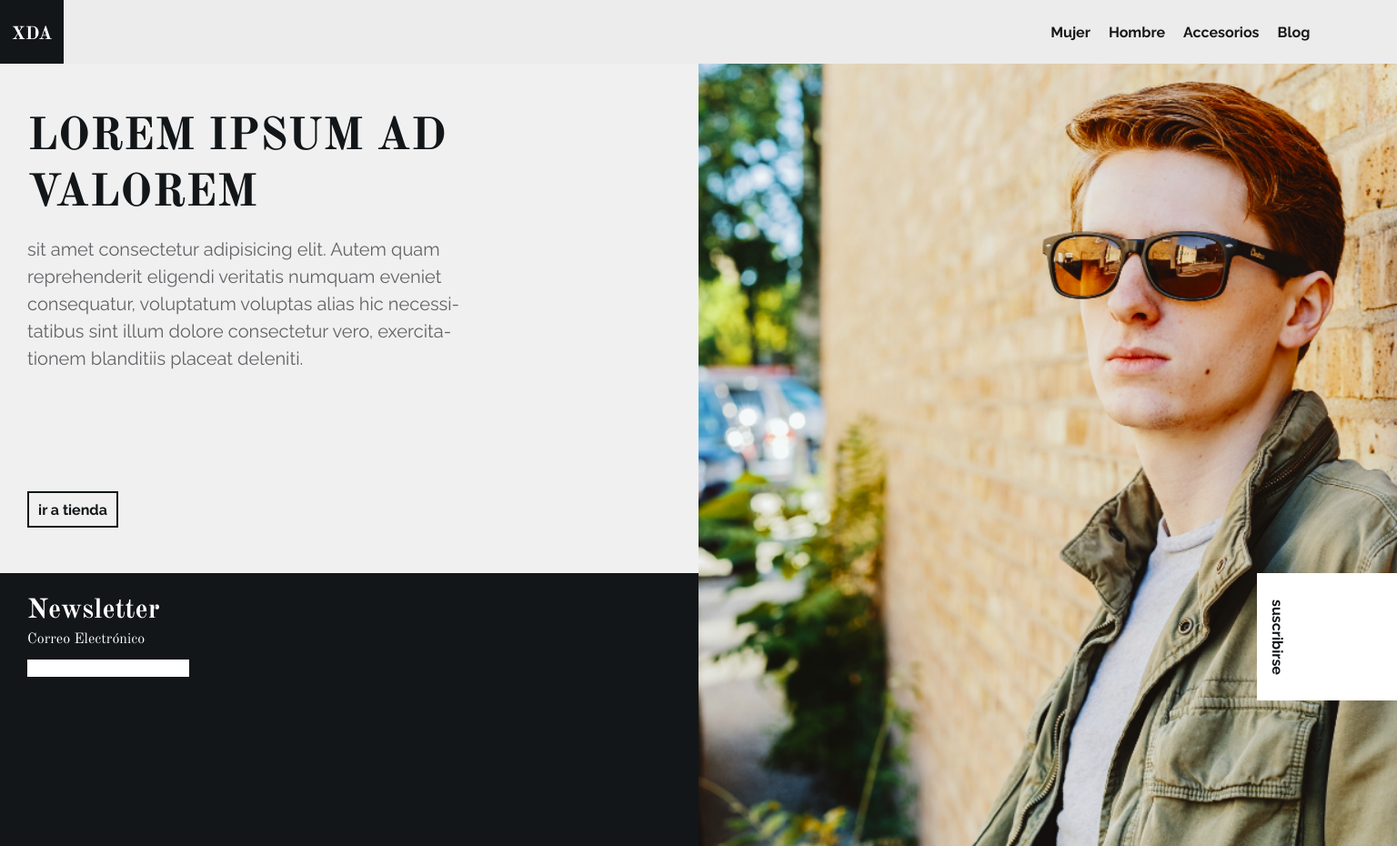
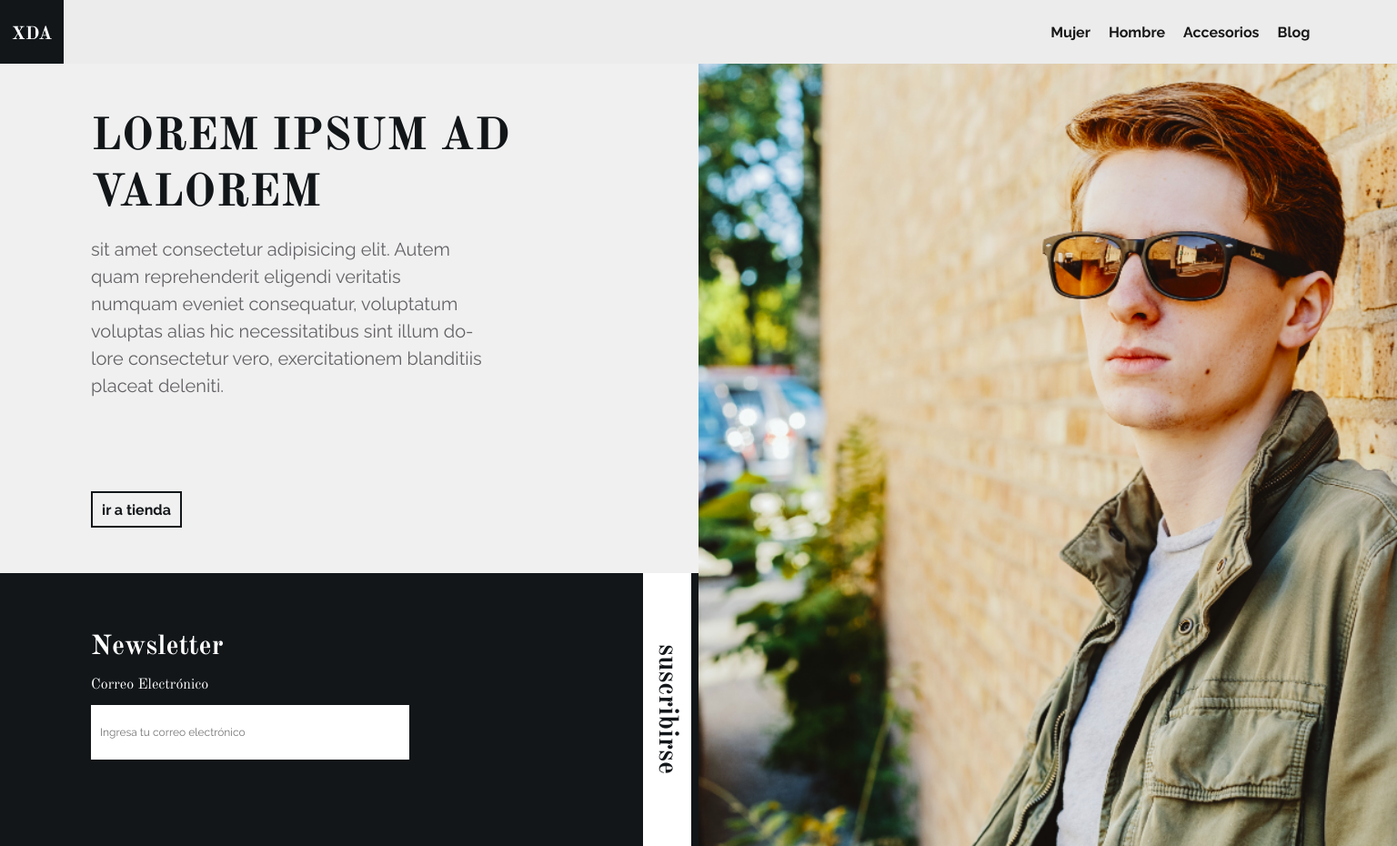
Before and after one commit to MatiasMJ/Tienda-XDA, a plain HTML site: page index.html in a window 1536 px wide. Shown: the whole page at 91% size. Drawn offline with nearby package versions, Linux system fonts and the light colour scheme.

Commit message:
mobile, tablet,desktop ready

```diff
--- a/assets/sass/layout/_article.scss
+++ b/assets/sass/layout/_article.scss
@@ -2,6 +2,14 @@
     padding: 30px;
     color: $color-smoky-black;
     margin: 20px 0 0 0;
+
+    @media (min-width: 1281px) {
+        margin: 20px 0 20px 100px;
+        padding: 30px 0;
+
+        /* desktop */
+
+      }
 
     &__title{
         font-family: $old-standard;
@@ -30,6 +38,7 @@
         margin: 15px 0;
 
         @media (min-width: 481px) and (max-width: 767px) {
+            margin: 15px 0 30px 0;
 
 
             /* tablet */
--- a/assets/sass/layout/_footer.scss
+++ b/assets/sass/layout/_footer.scss
@@ -5,8 +5,9 @@
     margin: 20px 0 0 0;
     display: flex;
 
-    @media (min-width: 481px) and (max-width: 767px) {
-
+    @media (min-width: 481px) and (max-width: 768px) {
+        margin: 68px 0 0 0;
+        height: 200px;
 
         /* tablet */
 
@@ -25,22 +26,59 @@
         font-size: $fz-xx-large;
         font-weight: $bold-weigth;
         margin: 30px 30px 10px 30px;
+
+        @media (min-width: 1281px) {
+            margin: 70px 30px 20px 100px;
+
+
+            /* desktop */
+
+          }
     }
 
     &__label{
         margin: 0 30px 10px;
         font-family: $old-standard;
+
+        @media (min-width: 1281px) {
+            margin: 0 0 10px 100px;
+
+
+            /* desktop */
+
+          }
     }
 
     &__input{
         background-color: $color-white;
+        color: $color-smoky-black;
+        font-family: $raleway;
+        font-size: $fz-x-small;
         margin: 0 30px;
+        height: 20%;
+        width: 250px;
+        padding: 0 10px;
+
+        @media (min-width: 481px) and (max-width: 768px) {
+            width: 550px;
+
+            /* tablet  */
+
+          }
+
+        @media (min-width: 1281px) {
+            margin: 0 0 20px 100px;
+            width: 350px;
+
+            /* desktop */
+          }
     }
 
     &__subscribe{
         background-color: $color-white;
         color: $color-smoky-black;
         font-weight: $bold-weigth;
+        font-family: $old-standard;
         width: 10vw;
         height: 140px;
         writing-mode: vertical-lr;
@@ -48,5 +86,26 @@
         position: absolute;
         left: 90%;
         padding: 0 10px;
+
+        @media (min-width: 481px) and (max-width: 768px) {
+            height: 200px;
+            font-size: $fz-x-large;
+            padding: 0 25px;
+
+            /* tablet width: 550px; */
+
+          }
+
+          @media (min-width: 1281px) {
+                font-size: $fz-xx-large;
+                height: 300px;
+                left: 46%;
+                width: 3.48vw;
+                padding: 0 15px;
+
+
+            /* desktop */
+
+          }
     }
 }
--- a/assets/sass/layout/_hero.scss
+++ b/assets/sass/layout/_hero.scss
@@ -4,7 +4,7 @@
     background-size: cover;
     height: 230px;
 
-    @media (min-width: 481px) and (max-width: 767px) {
+    @media (min-width: 481px) and (max-width: 768px) {
         background-position-y: -70px;
         height: 290px;
 
@@ -16,6 +16,7 @@
         height: 860px;
         width: 50vw;
         float: right;
+        z-index: 3;
 
         /* desktop */
 
--- a/index.html
+++ b/index.html
@@ -48,7 +48,7 @@
     <div>
       <h2 class="footer__title">Newsletter</h2>
       <label class="footer__label">Correo Electrónico</label>
-      <input class="footer__input" type="text">
+      <input class="footer__input" type="text" placeholder="Ingresa tu correo electrónico">
     </div>
 
     <div class="footer__subscribe">
```
Also changed, not shown: assets/css/style.css, 1 other file.
